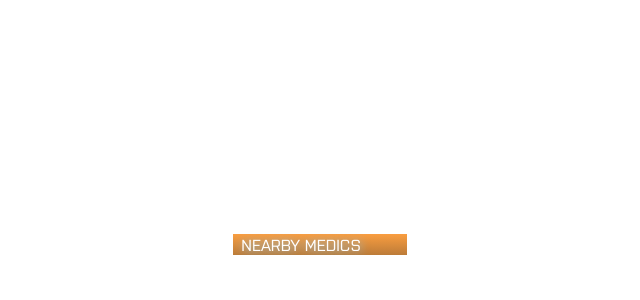
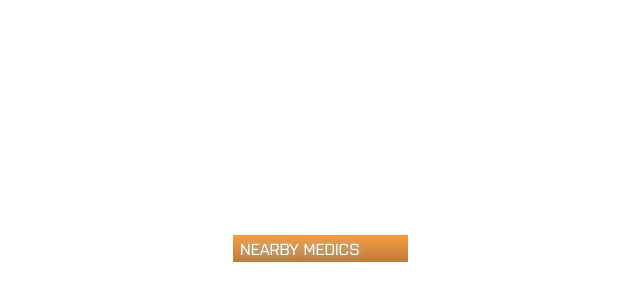
Before and after one commit to FoolHen/MedicRadar, a plain HTML site: page www/index.html in a window 1280 px wide. Shown: the part 300-600 px from the top of the page, without its empty margins (44-684 px from the left). Drawn offline with Linux system fonts and the light colour scheme.

Commit message:
Fixed height in UI, fixed distance being sometimes wrong, added timer for hiding UI and added max distance UI will show

```diff
--- a/www/style.css
+++ b/www/style.css
@@ -1,38 +1,29 @@
 @font-face {
-  font-family: "purista-medium";
+  font-family: "bffont";
 	font-style: normal;
 	font-weight: 600;
-  src: url("purista-medium.ttf");
+  src: url("bffont.ttf");
 }
 #orangeRect {
 	background: linear-gradient(rgba(249,147,43,0.9), rgba(181,109,35,0.9));
 	border:0;
-	margin-left:21.75%;
-	margin-top:42%;
-	width:13.7%;
-	height: 1%
+	margin-left:21.65%;
+	margin-top:41.8%;
+	width:13.65%;
 }
 #list {
 	background-color: rgba(41,56,63,0.8);
 	border:0;
-	margin-left:21.75%;
+	margin-left:21.65%;
 	margin-top:0px;
-	width:13.7%;
-/*	height:70%;*/
+	width:13.65%;
 }
-#item1, #item2, #item3, #item4, #item5{
+#item1, #item2, #item3, #item4, #item5, #item6, #item7, #item8, #item9{
 	border:0;
 	background-color: rgba(41,56,63,0.8);
-/*	margin-left:0px;
-	margin-top:0px;
-	width:262px;
-	height:29px;*/
 }
 #text{
 	color: #FFF;
-/*	margin-top:10%;
-	margin-bottom:10%;*/
-  /*line-height:20%;*/
 }
 #page {
    width: 100%;
@@ -40,10 +31,62 @@
    overflow: hidden;
 }
 label{
-	font-family: purista-medium;
+	/*font-family: '$MENU_medium';*/
+	font-family: bffont;
 	color: #FFF;
-	margin-left:5%;
-	margin-top:10%;
-	margin-bottom:10%;
 	text-shadow:1px 1px 10px #7fccff;
+	display: block;
+	overflow: hidden;
+	white-space: nowrap;
+  vertical-align: middle;
+  line-height:1.7em;
+	margin-left:4%;
 }
+/* http://meyerweb.com/eric/tools/css/reset/
+   v2.0 | 20110126
+   License: none (public domain)
+*/
+
+html, body, div, span, applet, object, iframe,
+h1, h2, h3, h4, h5, h6, p, blockquote, pre,
+a, abbr, acronym, address, big, cite, code,
+del, dfn, em, img, ins, kbd, q, s, samp,
+small, strike, strong, sub, sup, tt, var,
+b, u, i, center,
+dl, dt, dd, ol, ul, li,
+fieldset, form, legend,
+table, caption, tbody, tfoot, thead, tr, th, td,
+article, aside, canvas, details, embed,
+figure, figcaption, footer, header, hgroup,
+menu, nav, output, ruby, section, summary,
+time, mark, audio, video {
+	margin: 0;
+	padding: 0;
+	border: 0;
+	font-size: 100%;
+	font: inherit;
+	vertical-align: baseline;
+}
+/* HTML5 display-role reset for older browsers */
+article, aside, details, figcaption, figure,
+footer, header, hgroup, menu, nav, section {
+	display: block;
+}
+body {
+	line-height: 1;
+}
+ol, ul {
+	list-style: none;
+}
+blockquote, q {
+	quotes: none;
+}
+blockquote:before, blockquote:after,
+q:before, q:after {
+	content: '';
+	content: none;
+}
+table {
+	border-collapse: collapse;
+	border-spacing: 0;
+}
```
Also changed, not shown: www/bffont.ttf (renamed from www/purista-medium.ttf), 3 other files.
